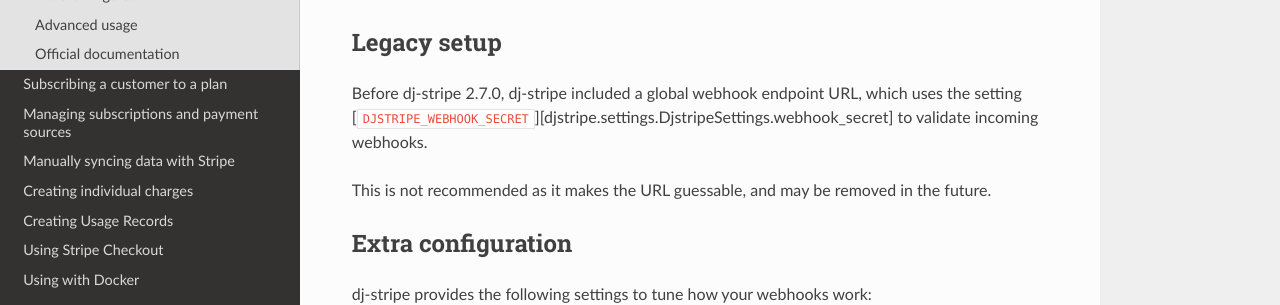
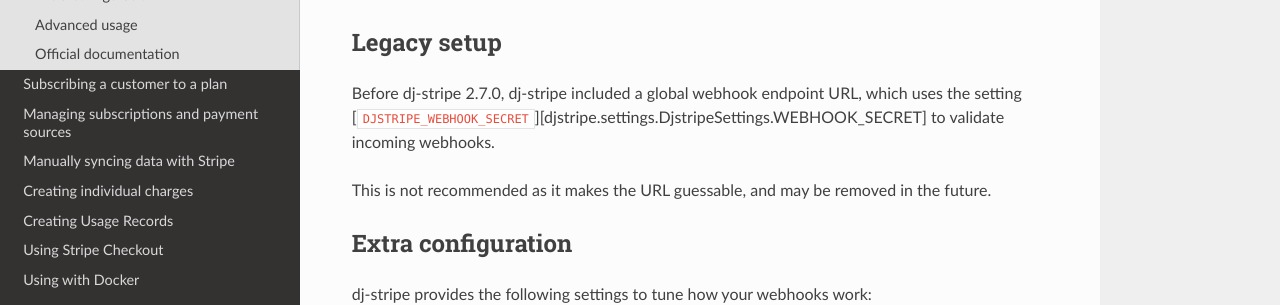
Before and after one commit to dj-stripe/dj-stripe, an MkDocs documentation site: the page built from docs/usage/webhooks.md, in a window 1280 px wide and 900 px high, scrolled down 474 px. Shown: the part 150-455 px from the top of the window. Built offline with MkDocs 1.6.1, drawn with Linux system fonts in a browser that asks for light colours; nearby versions of some CDN libraries.

```diff
--- a/docs/usage/webhooks.md
+++ b/docs/usage/webhooks.md
@@ -24,7 +24,7 @@ by brute-force.
 ## Legacy setup
 
 Before dj-stripe 2.7.0, dj-stripe included a global webhook endpoint URL, which uses the
-setting [`DJSTRIPE_WEBHOOK_SECRET`][djstripe.settings.DjstripeSettings.webhook_secret]
+setting [`DJSTRIPE_WEBHOOK_SECRET`][djstripe.settings.DjstripeSettings.WEBHOOK_SECRET]
 to validate incoming webhooks.
 
 This is not recommended as it makes the URL guessable, and may be removed in the future.
```
